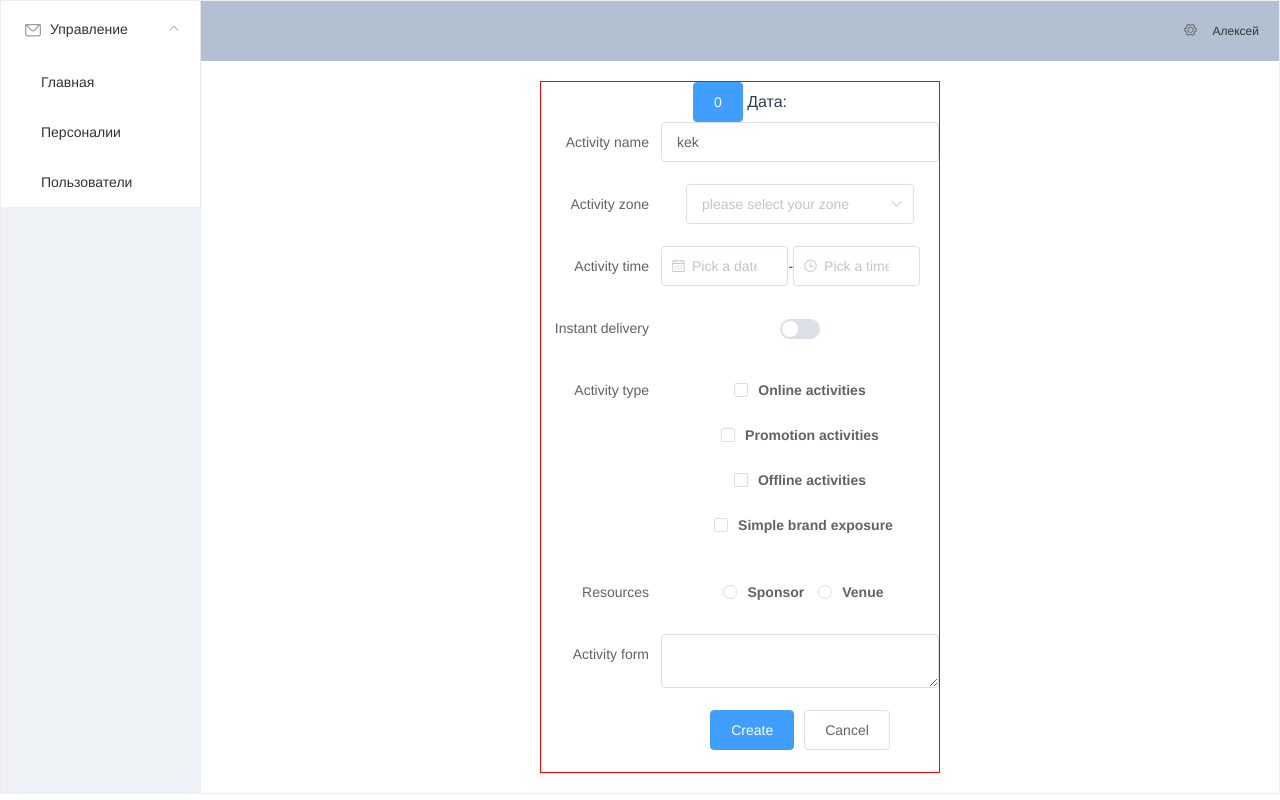
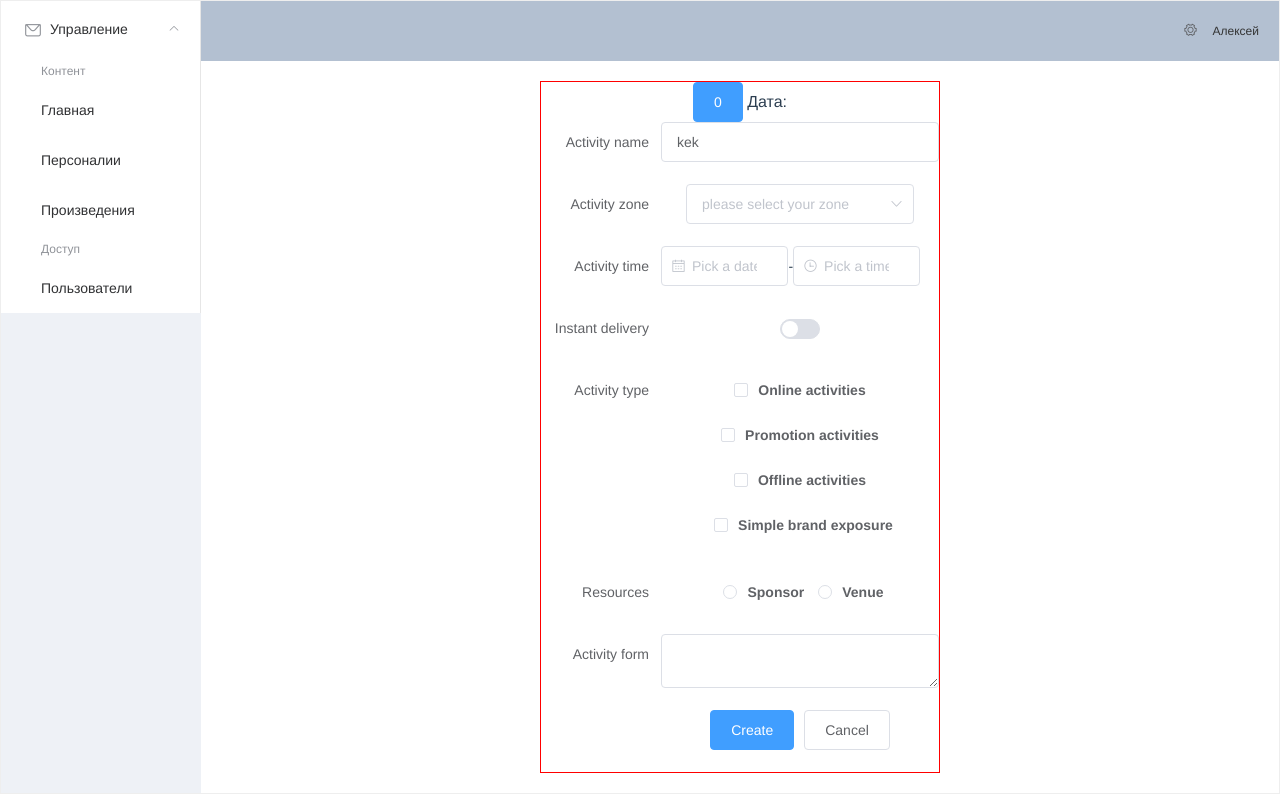
Before and after one commit to yaskevich/persona, a Vue app in the folder front/: page / in a window 1280 px wide. Built offline with nearby package versions, Linux system fonts and the light colour scheme.

Commit message:
add workslist component

```diff
--- a/front/src/App.vue
+++ b/front/src/App.vue
@@ -5,8 +5,9 @@
     <el-menu :default-openeds="['1', '3']">
       <el-submenu index="1">
         <template #title><i class="el-icon-message"></i>Управление</template>
-        <!-- <el-menu-item-group>
-          <template #title>Group 1</template> -->
+        <el-menu-item-group>
+          <template #title>Контент</template>
+
           <!-- <div id="nav">
              <router-link to="/">Home</router-link> |
              <router-link to="/about">About</router-link>
@@ -18,13 +19,15 @@
           <router-link to="/persons">
             <el-menu-item index="1-7">Персоналии</el-menu-item>
           </router-link>
+          <router-link to="/works">
+            <el-menu-item index="1-4">Произведения</el-menu-item>
+          </router-link>
+        </el-menu-item-group>
+        <el-menu-item-group title="Доступ">
           <router-link to="/users">
             <el-menu-item index="1-2">Пользователи</el-menu-item>
           </router-link>
-        <!-- </el-menu-item-group> -->
-        <!-- <el-menu-item-group title="Group 2">
-          <el-menu-item index="1-3">Option 3</el-menu-item>
-        </el-menu-item-group> -->
+        </el-menu-item-group>
         <!-- <el-submenu index="1-4">
           <template #title>Option4</template>
           <el-menu-item index="1-4-1">Option 4-1</el-menu-item>
--- /dev/null
+++ b/front/src/components/Users.vue
@@ -0,0 +1,45 @@
+<template>
+<div>
+  User list
+</div>
+</template>
+
+<script>
+export default {
+  name: "UserList",
+  props: {
+    datum: Object,
+  },
+  setup() {
+
+  },
+  components: {
+
+  }
+};
+</script>
+
+<style scoped>
+.example {
+  /* border: 1px solid orange; */
+  padding: .5rem;
+}
+/* .construction {
+  padding-left: 1rem;
+} */
+.example-text {
+  /* font-stretch: condensed; */
+  letter-spacing: -1px;
+  font-style: italic;
+}
+.example-author {
+  /* color: purple; */
+}
+.example-pub {
+  color: #F5CB5C;
+  text-shadow: black 0 0 .5px;
+}
+.example-pubdate {
+  /* color: blue; */
+}
+</style>
--- /dev/null
+++ b/front/src/components/WorkList.vue
@@ -0,0 +1,5 @@
+<template>
+<div>
+  Произведения
+</div>
+</template>
--- a/front/src/router.ts
+++ b/front/src/router.ts
@@ -2,6 +2,7 @@ import { createWebHistory, createRouter } from 'vue-router';
 import Home from './components/Home.vue';
 import UserList from './components/UserList.vue';
 import PersonList from './components/PersonList.vue';
+import WorkList from './components/WorkList.vue';
 
 const routes = [
 	{
@@ -20,6 +21,11 @@ const routes = [
 		component: PersonList,
 		name: 'PersonList',
 	},
+	{
+		path: '/works',
+		component: WorkList,
+		name: 'WorkList',
+	},
 ];
 
 const router = createRouter({
```
